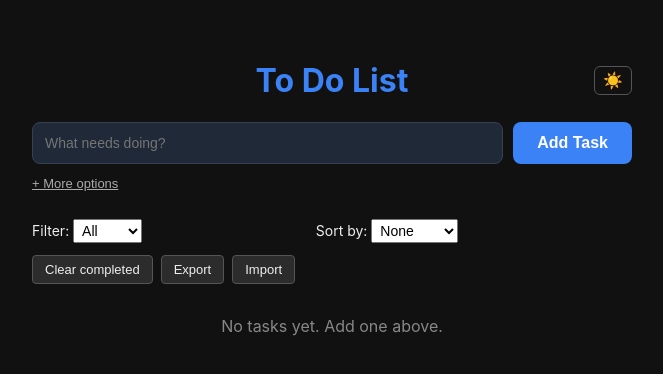
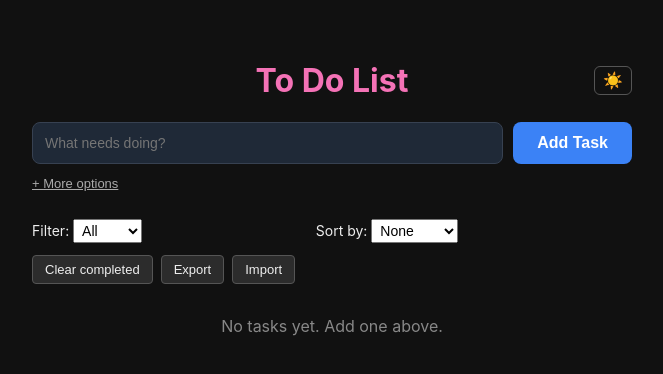
Before and after one commit to teenashah-cpu/todo, a plain HTML site: page To Do App/index.html in a window 1280 px wide. Both pictures are taken after a click on the button "Toggle dark mode". Shown: the whole page, without its empty margins (308-971 px from the left). Drawn offline with Linux system fonts and the light colour scheme.

Commit message:
Change heading color to pink

```diff
--- a/To Do App/style.css
+++ b/To Do App/style.css
@@ -23,11 +23,11 @@ body.dark {
 
 h1 {
   text-align: center;
-  color: #4a90d9;
+  color: #ec4899;
 }
 
 body.dark h1 {
-  color: #3b82f6;
+  color: #f472b6;
 }
 
 #theme-toggle {
```
